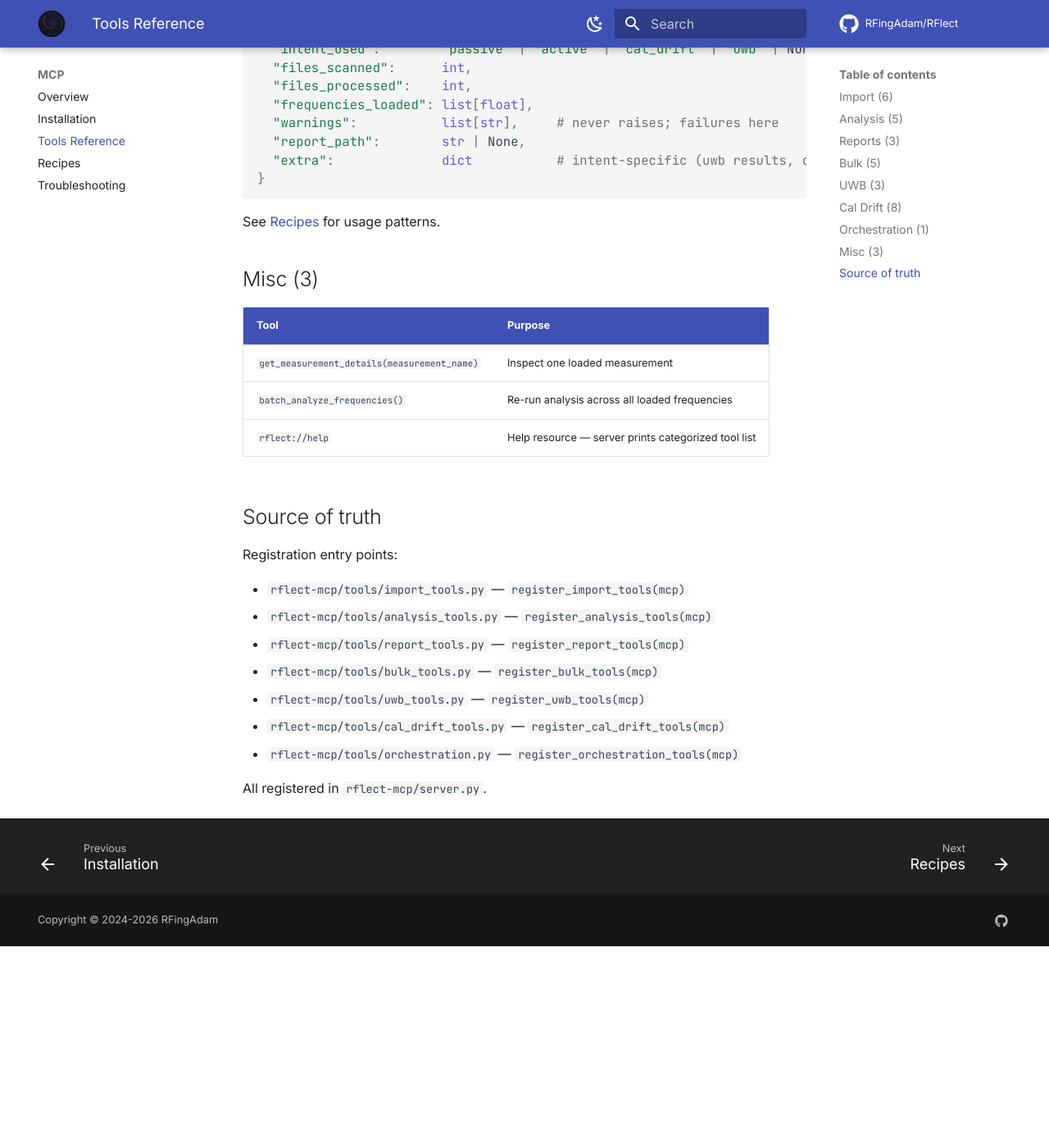
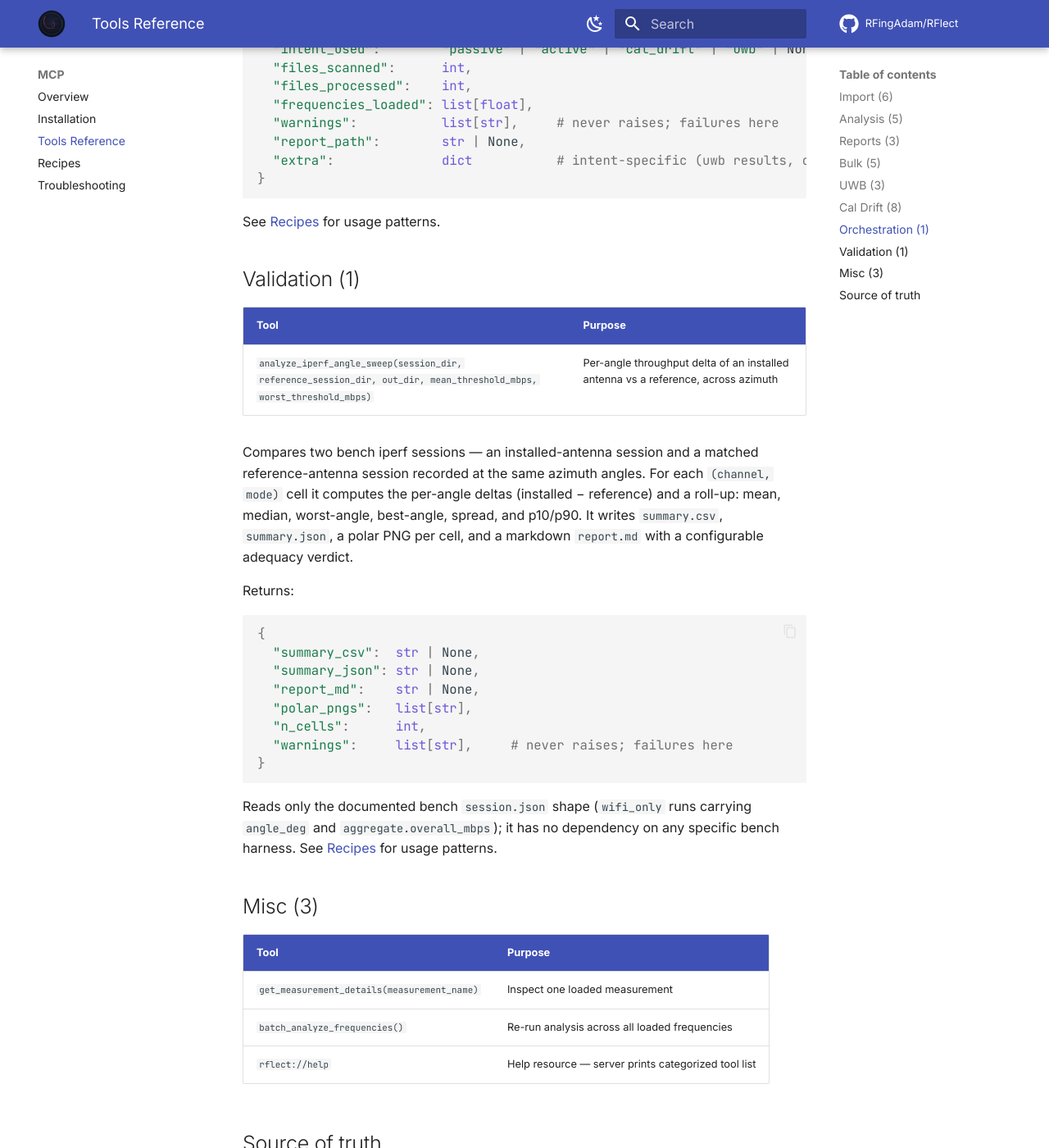
Before and after one commit to Yverr0y/RFlect, an MkDocs documentation site: the page built from docs/mcp/tools-reference.md, in a window 1280 px wide and 1400 px high, scrolled down 3074 px. Shown: the whole window at 82% size. Built offline with MkDocs 1.6.1 and Material for MkDocs 9.7.7, drawn with Linux system fonts in a browser that asks for light colours; comment, search, counter and statistics services are not loaded; before the commit the page ends 4228 px from its top, so only the background shows below that.

Commit message:
docs+release: v4.3.0 — document analyze_iperf_angle_sweep, bump version
Bumps version 4.2.0 -> 4.3.0 and brings the docs site + release notes
into alignment with the analyze_iperf_angle_sweep MCP tool added in
86bec0f / fixed in 073604d:

- pyproject.toml: 4.2.0 -> 4.3.0
- RELEASE_NOTES.md: new 4.3.0 section (the release workflow extracts
  this by version header for the GitHub release body)
- AI_STATUS.md: version + date, MCP tool count 34 -> 35, new Validation
  category row, and an analyze_iperf_angle_sweep subsection
- docs/mcp/tools-reference.md: new Validation (1) section with signature
  + return shape
- docs/mcp/overview.md, docs/index.md, docs/ai/overview.md: 34 -> 35
  tools / 7 -> 8 categories

Pushing this commit retriggers docs.yml (Pages rebuild) since it touches
docs/** + AI_STATUS.md. Tag v4.3.0 follows to trigger the release build.

````diff
--- a/docs/mcp/tools-reference.md
+++ b/docs/mcp/tools-reference.md
@@ -83,6 +83,28 @@ Returns:
 
 See [Recipes](recipes.md) for usage patterns.
 
+## Validation (1)
+
+| Tool                       | Purpose                                                     |
+|----------------------------|-------------------------------------------------------------|
+| `analyze_iperf_angle_sweep(session_dir, reference_session_dir, out_dir, mean_threshold_mbps, worst_threshold_mbps)` | Per-angle throughput delta of an installed antenna vs a reference, across azimuth |
+
+Compares two bench iperf sessions — an installed-antenna session and a matched reference-antenna session recorded at the same azimuth angles. For each `(channel, mode)` cell it computes the per-angle deltas (installed − reference) and a roll-up: mean, median, worst-angle, best-angle, spread, and p10/p90. It writes `summary.csv`, `summary.json`, a polar PNG per cell, and a markdown `report.md` with a configurable adequacy verdict.
+
+Returns:
+```python
+{
+  "summary_csv":  str | None,
+  "summary_json": str | None,
+  "report_md":    str | None,
+  "polar_pngs":   list[str],
+  "n_cells":      int,
+  "warnings":     list[str],     # never raises; failures here
+}
+```
+
+Reads only the documented bench `session.json` shape (`wifi_only` runs carrying `angle_deg` and `aggregate.overall_mbps`); it has no dependency on any specific bench harness. See [Recipes](recipes.md) for usage patterns.
+
 ## Misc (3)
 
 | Tool                       | Purpose                                                     |
--- a/pyproject.toml
+++ b/pyproject.toml
@@ -4,7 +4,7 @@ build-backend = "setuptools.build_meta"
 
 [project]
 name = "rflect"
-version = "4.2.0"
+version = "4.3.0"
 description = "Antenna measurement visualization and analysis tool"
 readme = "README.md"
 requires-python = ">=3.11"
````
Also changed, not shown: AI_STATUS.md (+16 -4 lines), RELEASE_NOTES.md (+24 -0 lines), docs/ai/overview.md (+1 -1 lines), docs/index.md (+2 -2 lines), docs/mcp/overview.md (+1 -1 lines).
